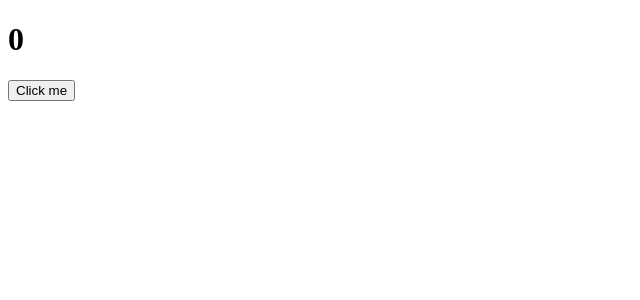
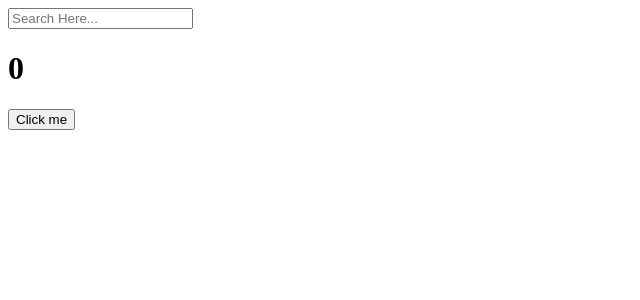
Before and after one commit to duswo3o/prac_react, a React (Create React App) app in the folder my-first-react-app/: page / in a window 1280 px wide. Shown: the top 300 px of the page, without its empty margins (0-640 px from the left). Built offline with nearby package versions, Linux system fonts and the light colour scheme.

Commit message:
feat: Deps
코드의 특정한 부분만 변화했을 때, 원하는 코드를 실행

```diff
--- a/my-first-react-app/src/App.js
+++ b/my-first-react-app/src/App.js
@@ -2,14 +2,31 @@
 
 function App() {
   const [counter, setValue] = useState(0);
+  const [keyword, setKeyword] = useState("");
+
   const onClick = () => setValue((prev) => prev + 1);
-  console.log("i run all the time");
-  const iRunOnlyOnce = () => {
+  const onChange = (event) => setKeyword(event.target.value);
+
+  useEffect(() => {
     console.log("i run Only Once");
-  };
-  useEffect(iRunOnlyOnce, []);
+  }, []);
+  useEffect(() => {
+    console.log("i run when 'keyword' changes");
+  }, [keyword]);
+  useEffect(() => {
+    console.log("i run when 'counter' changes");
+  }, [counter]);
+  useEffect(() => {
+    console.log("i run when keyword&counter changes");
+  }, [keyword, counter]);
   return (
     <div>
+      <input
+        value={keyword}
+        onChange={onChange}
+        type="text"
+        placeholder="Search Here..."
+      />
       <h1>{counter}</h1>
       <button onClick={onClick}>Click me</button>
     </div>
```
